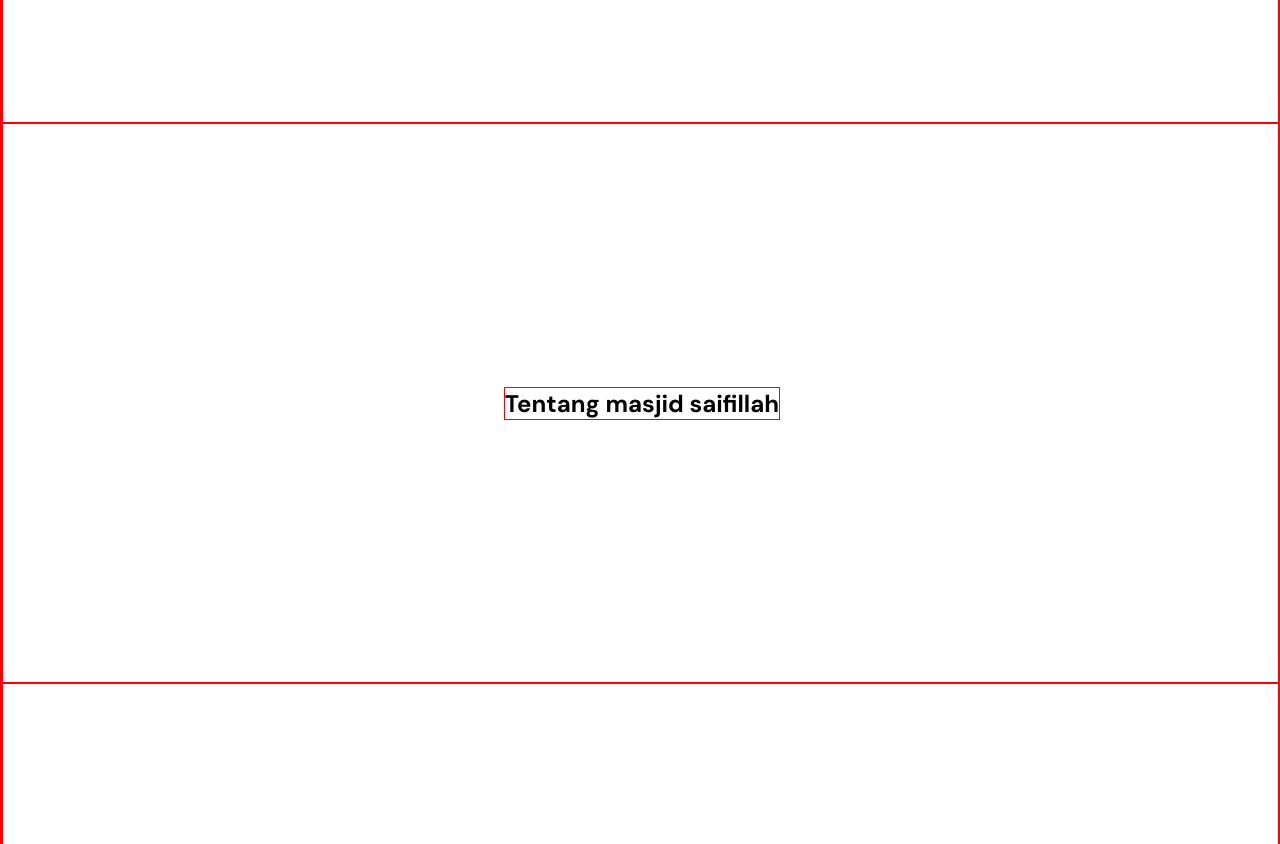
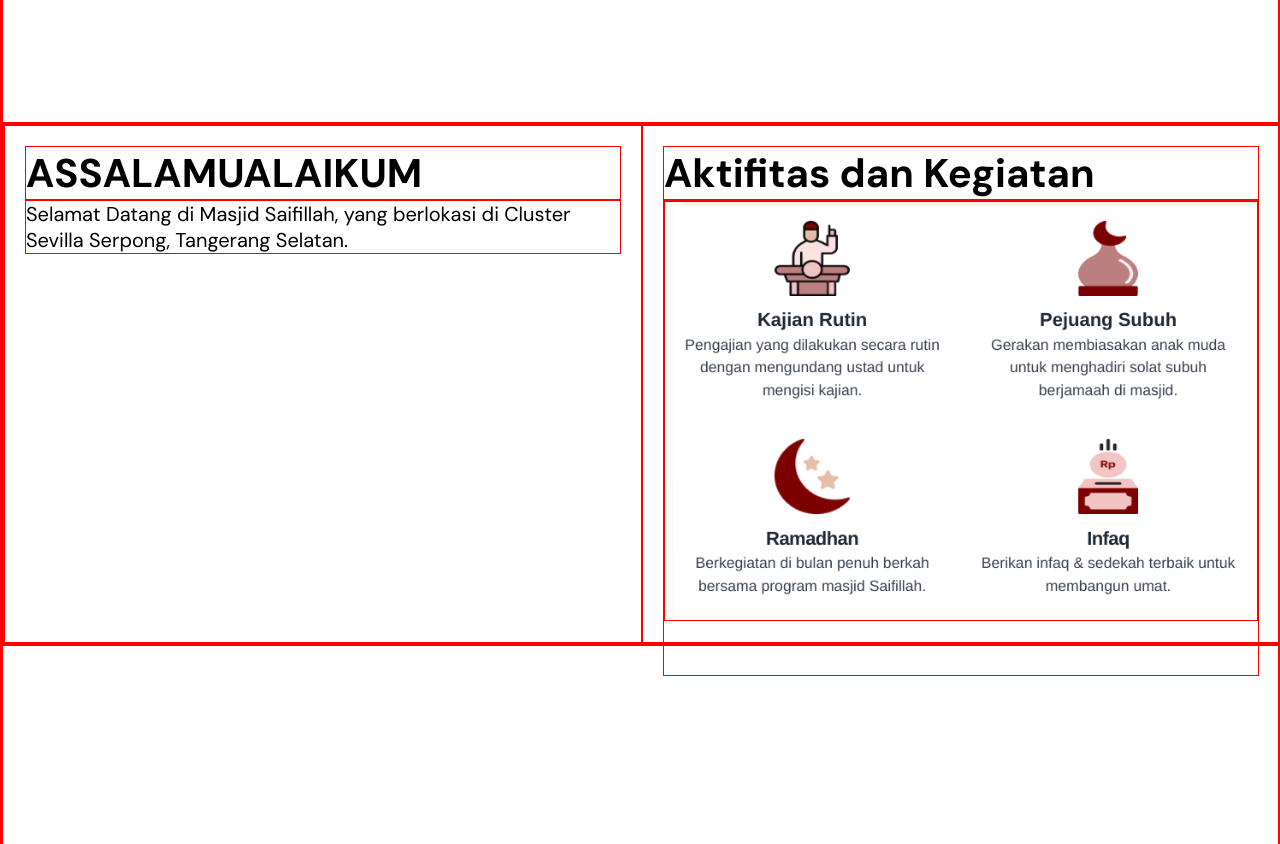
Before and after one commit to NvLL-Zen/msaifillah, a SvelteKit app: page / in a window 1280 px wide. Shown: the part 540-1384 px from the top of the page. Built offline with nearby package versions, Linux system fonts and the light colour scheme; a web font is replaced by a local one.

Commit message:
Added carousel for AnK and about

```diff
--- a/src/routes/+page.svelte
+++ b/src/routes/+page.svelte
@@ -2,6 +2,10 @@
     import "../styles/global.css"
     import "../styles/navbar.css"
     import "../styles/section.css"
+
+    import "../styles/tentang.css"
+    import AnK1 from "../img/AnK1.webp"
+    import AnK2 from "../img/AnK2.webp"
 </script>
 
 <nav class="navbar">
@@ -17,7 +21,25 @@
     <h1>Foto masjid saifillah pagi hari + malem hari (tergantung waktu WIB, jadi nanti klo malem malem, klo pagi2, dua foto aja)</h1>
 </section>
 <section class="section" id="sectionDua">
-    <h1>Tentang masjid saifillah</h1>
+    <div class="halfHorizontal">
+        <div class="halfWidth pad-20">
+            <h1 class="tentangTitle textCenter">
+                ASSALAMUALAIKUM
+            </h1>
+            <p class="tentangPara">
+                Selamat Datang di Masjid Saifillah, yang berlokasi di Cluster Sevilla Serpong, Tangerang Selatan.
+            </p>
+        </div>
+        <div class="halfWidth pad-20">
+            <h1 class="tentangTitle textCenter">
+                Aktifitas dan Kegiatan
+            </h1>
+            <div class="tentangImages">
+                <img src="{AnK1}" alt="Aktifitas Dan Kegiatan 1">
+                <img src="{AnK2}" alt="Aktifitas Dan Kegiatan 2">
+            </div>
+        </div>
+    </div>
 </section>
 <section class="section" id="sectionTiga">
     <h1>Informasi2 terkait (kegiatan, program, dan lain2)</h1>
--- a/src/styles/section.css
+++ b/src/styles/section.css
@@ -11,7 +11,7 @@
 }
 
 #sectionDua {
-    height: 70vh;
+    height: fit-content;
 }
 
 #sectionTiga {
@@ -25,3 +25,18 @@
 #footer {
     height: 7.5vh;
 }
+
+.halfHorizontal {
+    width: 100%;
+    height: 100%;
+    display: flex;
+    flex-direction: row;
+}
+
+.halfWidth {
+    width: 50%;
+}
+
+.pad-20 {
+    padding: 20px;
+}
--- /dev/null
+++ b/src/styles/tentang.css
@@ -0,0 +1,20 @@
+.tentangTitle {
+    font-size: 2.5rem;
+}
+
+.tentangPara {
+    font-size: 1.25rem;
+}
+
+.tentangImages {
+    width: 100%;
+    height: 100%;
+    display: flex;
+    flex-direction: row;
+    overflow-x: scroll;
+}
+
+img {
+    width: 100%;
+    height: fit-content;
+}
```
Also changed, not shown: src/img/AnK1.webp (added), src/img/AnK2.webp (added), src/styles/global.css (line endings or trailing spaces).
